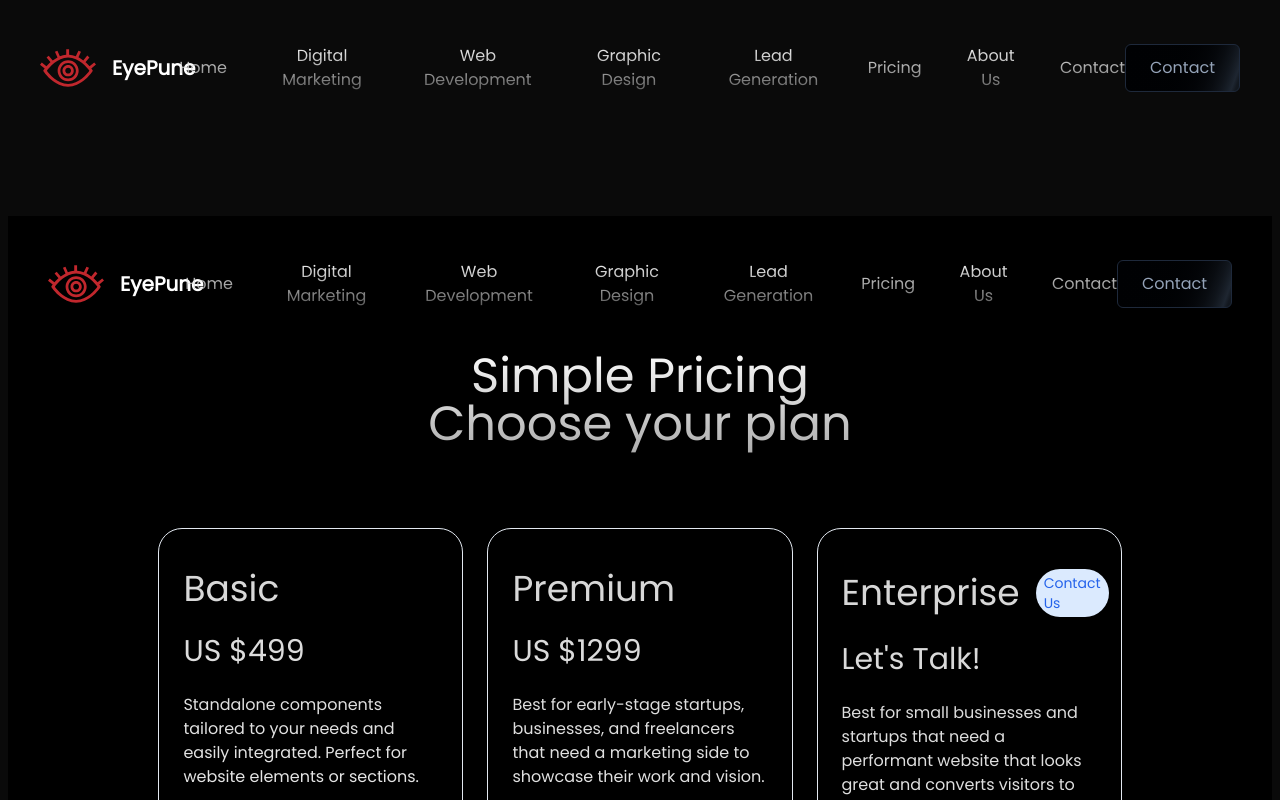
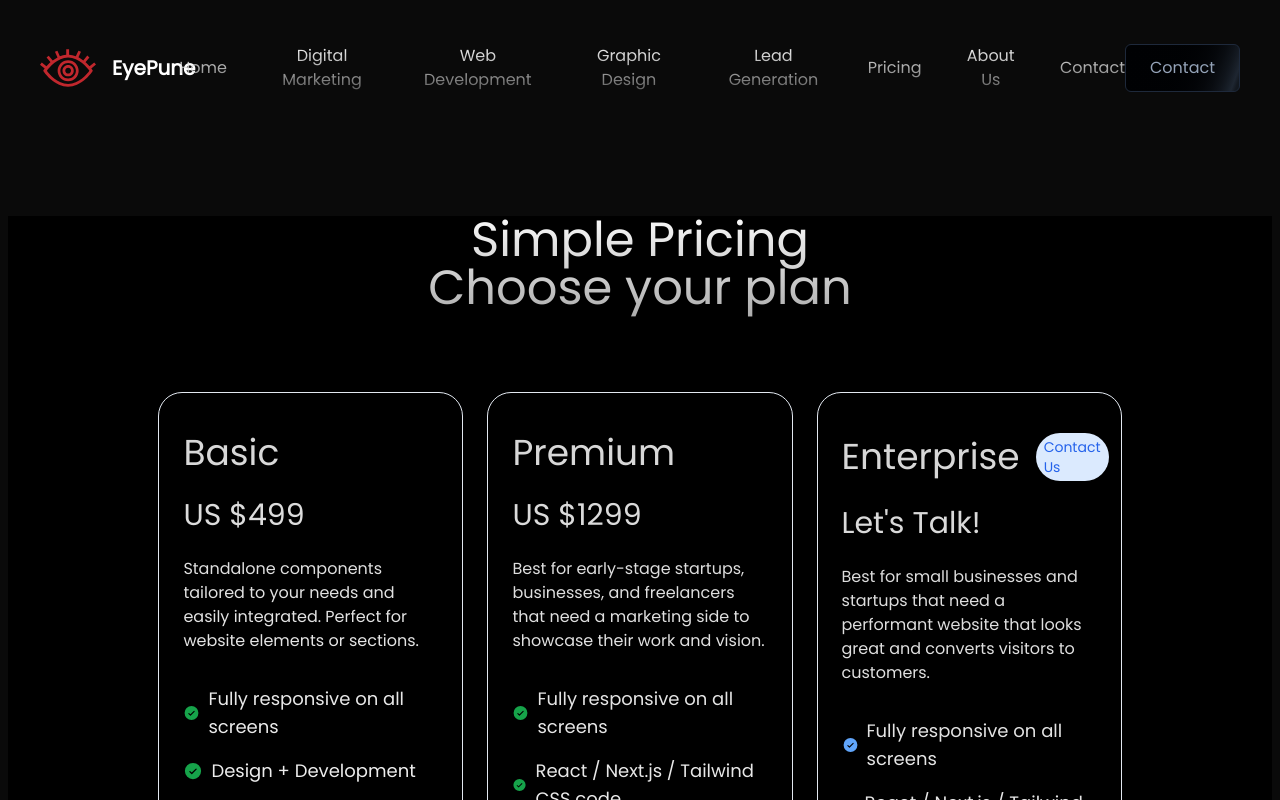
Before and after one commit to rahulchatterjee12/eyepune, a Next.js app: page /pricing in a window 1280 px wide. Shown: the top 800 px of the page. Built offline with nearby package versions, Linux system fonts and the light colour scheme.

Commit message:
fixed the navbar on pricing page

```diff
--- a/app/pricing/page.jsx
+++ b/app/pricing/page.jsx
@@ -1,18 +1,14 @@
 "use client";
-
-import { useState } from "react";
 
 import Link from "next/link";
 
 import { PiCheckCircleFill } from "react-icons/pi";
 
-import Navbar from "@/components/navbar";
-
 const plans = [
   {
     index: 0,
     name: "Basic",
-    price: " US $499",
+    price: "US $499",
     features: [
       "Fully responsive on all screens",
 
@@ -70,18 +66,11 @@ const plans = [
 
 const Pricing = () => {
   return (
-    <div className="w-full  md:items-center md:justify-center
+    <div
+      className="w-full  md:items-center md:justify-center
      bg-black/[0.96] antialiased
-     bg-grid-white/[0.02] relative overflow-hidden">
-
-<Navbar
-             scrollToWebsiteDesign={() => {}}
-             scrollToGraphicDesign={() => {}}
-             scrollToShopifyStores={() => {}}
-             scrollToBrands={() => {}}
-              scrollToServices={() => {}}
-      />
-
+     bg-grid-white/[0.02] relative overflow-hidden"
+    >
       <div className="flex items-center justify-center flex-col   ">
         <div className="text-5xl pb-10 md:pb-20 text-slate-300 px-6 text-center bg-clip-text text-transparent bg-gradient-to-b from-neutral-50 to-neutral-500 bg-opacity-50">
           Simple Pricing <br /> Choose your plan
@@ -135,7 +124,6 @@ const Pricing = () => {
                 )}
                 {index === 1 && (
                   <Link
-
                     href="https://buy.stripe.com/14k2b65ZQ8tf5Ve28c"
                     className="rounded-3xl my-4  py-2 text-white w-full mx-auto items-center flex justify-center bg-gradient-to-r from-emerald-500 to-blue-300"
                   >
@@ -143,7 +131,6 @@ const Pricing = () => {
                   </Link>
                 )}
                 {index === 2 && (
-
                   <Link
                     href="/contact"
                     className="rounded-3xl my-4  py-2 text-white w-full mx-auto items-center flex justify-center bg-gradient-to-r from-purple-500 to-blue-300"
@@ -156,9 +143,8 @@ const Pricing = () => {
           ))}
         </div>
       </div>
-
     </div>
-  )
+  );
 };
 
 export default Pricing;
```
Lines whose indentation alone changed are shown as unchanged.
